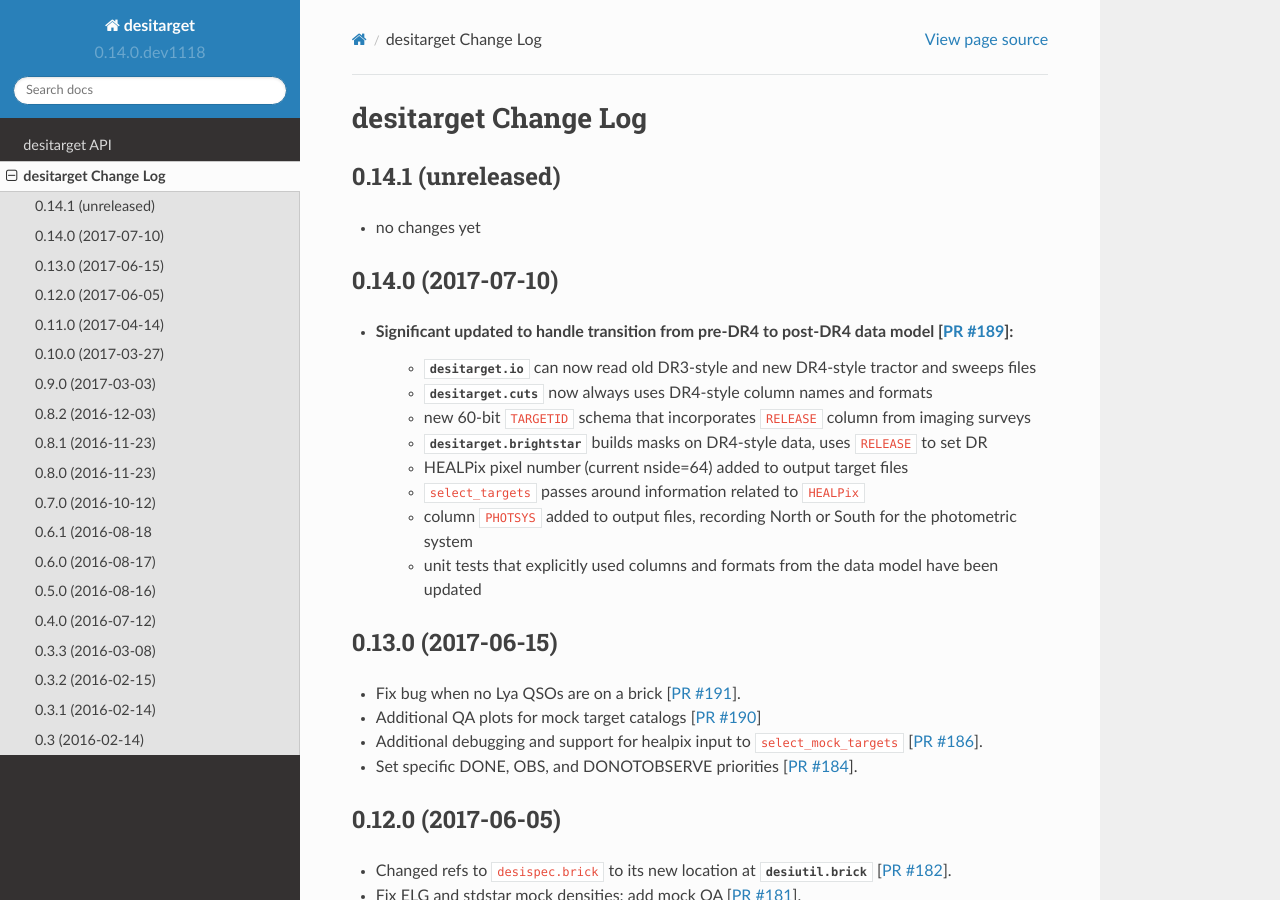
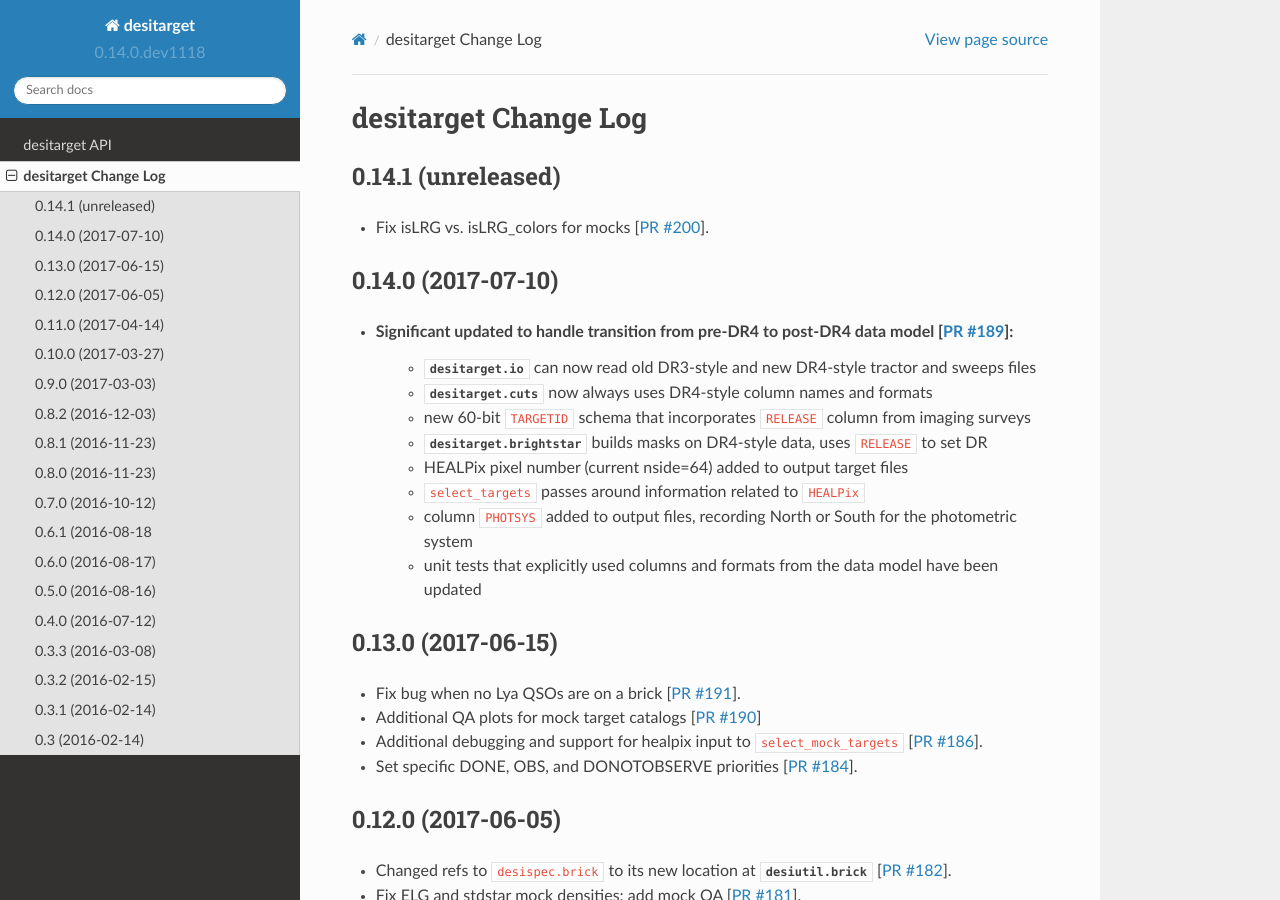
Before and after one commit to desihub/desitarget, a Sphinx documentation site: the page built from doc/changes.rst, in a window 1280 px wide and 900 px high. Built offline with Sphinx 7.4.7 and the Read the Docs theme 2.0.0, drawn with Linux system fonts in a browser that asks for light colours.

Commit message:
update changes.rst [skip ci]

```diff
--- a/doc/changes.rst
+++ b/doc/changes.rst
@@ -5,7 +5,9 @@ desitarget Change Log
 0.14.1 (unreleased)
 -------------------
 
-* no changes yet
+* Fix isLRG vs. isLRG_colors for mocks [`PR #200`_].
+
+.. _`PR #200`: https://github.com/desihub/desitarget/pull/200
 
 0.14.0 (2017-07-10)
 -------------------
```
